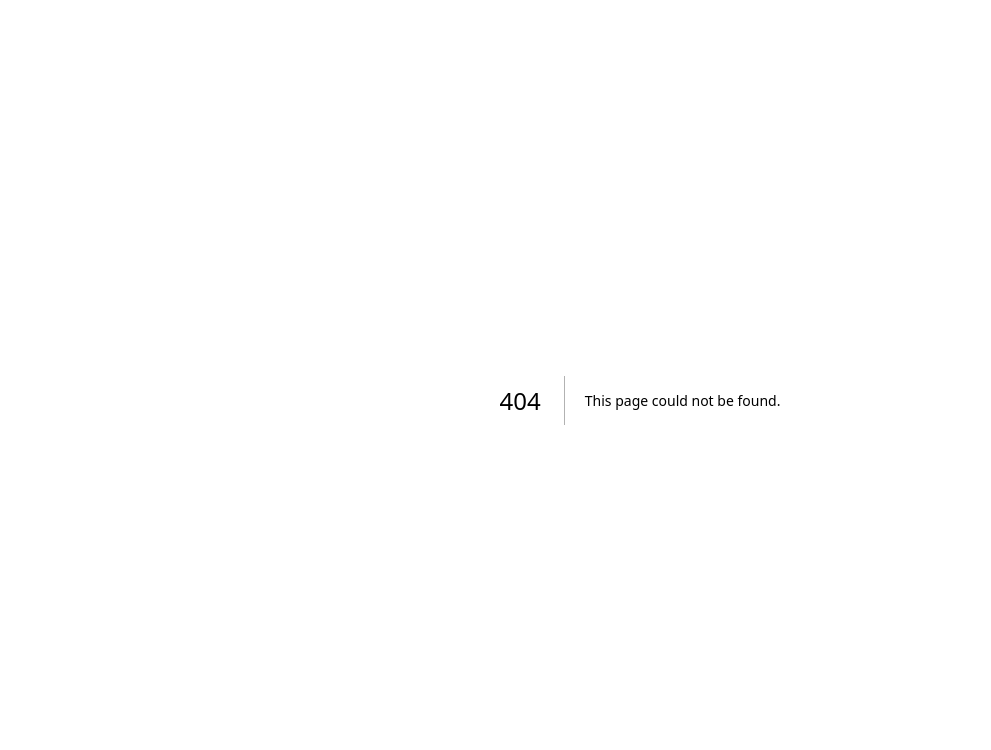
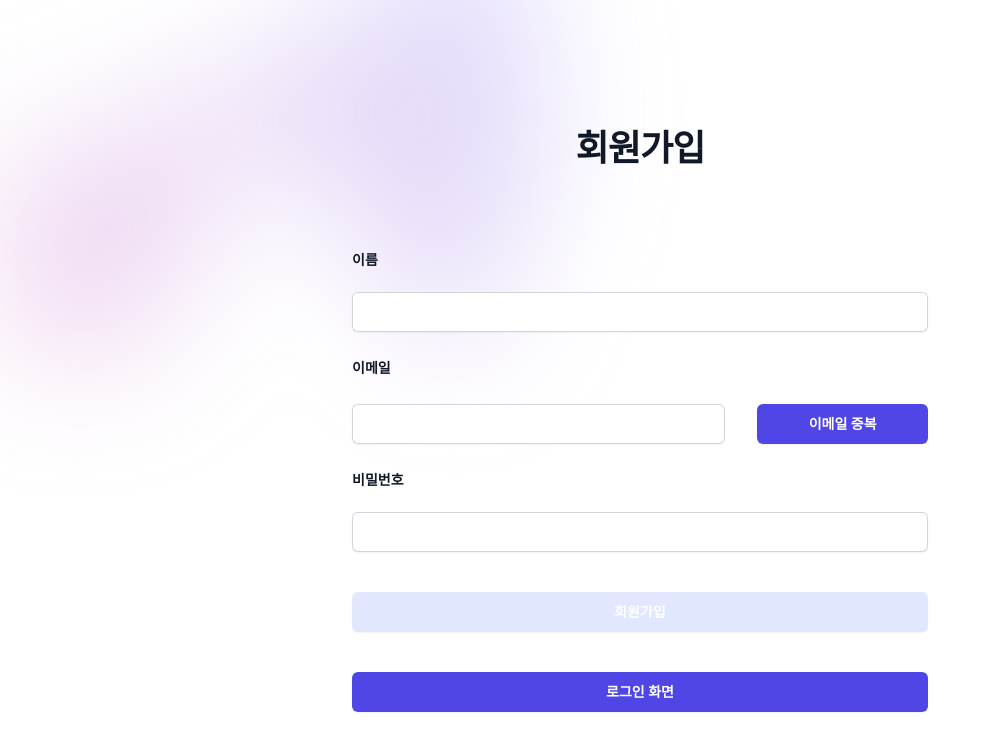
Before and after one commit to timonPark/WebPageManagementSystem_Front, a Next.js app: page /signUp in a window 1280 px wide. Before the commit this address had no page. Shown: the top 750 px of the page, without its empty margins (0-991 px from the left). Built offline with nearby package versions, Linux system fonts and the light colour scheme; no server answers.

Commit message:
Feature: 회원가입 페이지 생성 및 중복이메일 검사, 회원가입 API 구현
회원가입 페이지 생성 및 중복이메일 검사, 회원가입 API 구현

```diff
--- a/package.json
+++ b/package.json
@@ -9,6 +9,8 @@
     "lint": "next lint"
   },
   "dependencies": {
+    "@headlessui/react": "^2.1.2",
+    "@heroicons/react": "^2.1.5",
     "axios": "^1.7.2",
     "next": "^14.2.5",
     "next-auth": "^4.24.7",
--- a/src/app/api/auth/[...nextauth]/route.ts
+++ b/src/app/api/auth/[...nextauth]/route.ts
@@ -82,7 +82,7 @@
     },
   },
   pages: {
-    signIn: "/signin?value=aaaa",
+    signIn: "/signIn?value=aaaa",
   },
 });
 
--- a/src/app/components/ErrorMessageBox.tsx
+++ b/src/app/components/ErrorMessageBox.tsx
@@ -1,41 +1,43 @@
 
-type ErrorMessageBoxProps = {
+export type ErrorMessageBoxProps = {
   errorMessage: string;
-  signOut: Function;
+  inputfuc: Function | undefined;
+  isError: boolean;
 }
 
-function ErrorMessageBox({ errorMessage, signOut}: ErrorMessageBoxProps) {
+function ErrorMessageBox({ errorMessage, inputfuc, isError}: ErrorMessageBoxProps) {
   return (
-    <div class="relative z-10" aria-labelledby="modal-title" role="dialog" aria-modal="true">
+    isError ? (
+      <div className="relative z-10" aria-labelledby="modal-title" role="dialog" aria-modal="true">
 
-      <div class="fixed inset-0 bg-gray-500 bg-opacity-75 transition-opacity" aria-hidden="true"></div>
+        <div className="fixed inset-0 bg-gray-500 bg-opacity-75 transition-opacity" aria-hidden="true"></div>
 
-      <div class="fixed inset-0 z-10 w-screen overflow-y-auto">
-        <div class="flex min-h-full items-end justify-center p-4 text-center sm:items-center sm:p-0">
+        <div className="fixed inset-0 z-10 w-screen overflow-y-auto">
+          <div className="flex min-h-full items-end justify-center p-4 text-center sm:items-center sm:p-0">
             <div
-            class="relative transform overflow-hidden rounded-lg bg-white text-left shadow-xl transition-all sm:my-8 sm:w-full sm:max-w-lg">
-            <div class="bg-white px-4 pb-4 pt-5 sm:p-6 sm:pb-4">
-              <div class="sm:flex sm:items-start">
+              className="relative transform overflow-hidden rounded-lg bg-white text-left shadow-xl transition-all sm:my-8 sm:w-full sm:max-w-lg">
+              <div className="bg-white px-4 pb-4 pt-5 sm:p-6 sm:pb-4">
+                <div className="sm:flex sm:items-start">
                   <div
-                  class="mx-auto flex h-12 w-12 flex-shrink-0 items-center justify-center rounded-full bg-red-100 sm:mx-0 sm:h-10 sm:w-10">
-                  <svg class="h-6 w-6 text-red-600" fill="none" viewBox="0 0 24 24" stroke-width="1.5"
+                    className="mx-auto flex h-12 w-12 flex-shrink-0 items-center justify-center rounded-full bg-red-100 sm:mx-0 sm:h-10 sm:w-10">
+                    <svg className="h-6 w-6 text-red-600" fill="none" viewBox="0 0 24 24" stroke-width="1.5"
                          stroke="currentColor" aria-hidden="true">
                       <path stroke-linecap="round" stroke-linejoin="round"
                             d="M12 9v3.75m-9.303 3.376c-.866 1.5.217 3.374 1.948 3.374h14.71c1.73 0 2.813-1.874 1.948-3.374L13.949 3.378c-.866-1.5-3.032-1.5-3.898 0L2.697 16.126zM12 15.75h.007v.008H12v-.008z"/>
                     </svg>
                   </div>
-                <div class="mt-3 text-center sm:ml-4 sm:mt-0 sm:text-left">
-                  <h3 class="text-base font-semibold leading-6 text-gray-900" id="modal-title">로그인 에러</h3>
-                  <div class="mt-2">
-                    <p class="text-sm text-gray-500">{errorMessage}</p>
+                  <div className="mt-3 text-center sm:ml-4 sm:mt-0 sm:text-left">
+                    <h3 className="text-base font-semibold leading-6 text-gray-900" id="modal-title">Error</h3>
+                    <div className="mt-2">
+                      <p className="text-sm text-gray-500">{errorMessage}</p>
                     </div>
                   </div>
                 </div>
               </div>
-            <div class="bg-gray-50 px-4 py-3 sm:flex sm:flex-row-reverse sm:px-6">
+              <div className="bg-gray-50 px-4 py-3 sm:flex sm:flex-row-reverse sm:px-6">
                 <button type="button"
                         className="inline-flex w-full justify-center rounded-md bg-red-600 px-3 py-2 text-sm font-semibold text-white shadow-sm hover:bg-red-500 sm:ml-3 sm:w-auto"
-                      onClick={() => signOut()}
+                        onClick={inputfuc ? () => inputfuc() : undefined}
                 >Deactivate
                 </button>
               </div>
@@ -43,6 +45,8 @@
           </div>
         </div>
       </div>
+    ) : (<div></div>)
+
   )
 }
 
--- a/src/app/components/SignInButton.tsx
+++ b/src/app/components/SignInButton.tsx
@@ -10,8 +10,8 @@
   const loginType = session ? result["loginType"] : "";
 
   const { push } = useRouter();
-  if (session && session['errorMessage']) {
-    return <ErrorMessageBox errorMessage={session['errorMessage']} signOut={signOut}></ErrorMessageBox>
+  if (session && result['errorMessage']) {
+    return <ErrorMessageBox errorMessage={result['errorMessage']} inputfuc={signOut} isError={true} ></ErrorMessageBox>
   } else if (session && session?.user) {
     return (
       <button
--- /dev/null
+++ b/src/app/components/SignUp.tsx
@@ -0,0 +1,200 @@
+'use client'
+
+import {ChangeEvent, FormEvent, useState} from 'react'
+import {useRouter} from "next/navigation";
+import {Get, LOCATOR, Post} from "@/app/utils/axios";
+import ErrorMessageBox, {ErrorMessageBoxProps} from "@/app/components/ErrorMessageBox";
+import {SignUpReqDto} from "@/dto/user/sign.up.req.dto";
+
+interface SignUpStatus {
+  name: string;
+  email: string;
+  password: string;
+  isEmailValid: boolean;
+  isAlertBox: boolean;
+  errorMessage: string;
+}
+
+const SignUp: React.FC = () => {
+  const [signUpStatus, setSignUpStatus] = useState<SignUpStatus>({
+    name: '',
+    email: '',
+    password: '',
+    isEmailValid: false,
+    isAlertBox: false,
+    errorMessage: ''
+  })
+
+  const router = useRouter();
+
+  const handleChange = (e: ChangeEvent<HTMLInputElement>) => {
+    setSignUpStatus({
+      ...signUpStatus,
+      [e.target.name]: e.target.value,
+    });
+  };
+
+  const errorMessageReset = () => {
+    setSignUpStatus({
+      ...signUpStatus,
+      isAlertBox: false,
+      errorMessage: '',
+    })
+  }
+
+  const validateEmail = async () => {
+    try {
+      const result = await Get(
+        "/api/user/checkEmail/" + signUpStatus.email,
+      );
+      setSignUpStatus({
+        ...signUpStatus,
+        isEmailValid: true
+      });
+    } catch (error) {
+      const errorObj: any = error;
+      setSignUpStatus({
+        ...signUpStatus,
+        isAlertBox: true,
+        errorMessage: errorObj.response.data.message,
+      });
+    }
+  }
+
+  const goToSignInPage = () => {
+    router.push('/signIn')
+  }
+
+  const signUpSubmit = async (e: FormEvent) => {
+    e.preventDefault();
+    try {
+      const result = await Post(
+        "/api/user/signUp",
+        new SignUpReqDto(signUpStatus.name, signUpStatus.email, signUpStatus.password),
+      );
+      setSignUpStatus({
+        name: '',
+        email: '',
+        password: '',
+        isEmailValid: false,
+        isAlertBox: false,
+        errorMessage: ''
+      });
+      goToSignInPage();
+    } catch (error) {
+      const errorObj: any = error;
+      setSignUpStatus({
+        ...signUpStatus,
+        isAlertBox: true,
+        errorMessage: errorObj.response.data.message,
+      });
+    }
+
+
+  }
+  const [agreed, setAgreed] = useState(false)
+  return (
+
+    <div className="isolate bg-white px-6 py-24 sm:py-32 lg:px-8">
+      <ErrorMessageBox errorMessage={signUpStatus.errorMessage} inputfuc={errorMessageReset} isError={signUpStatus.isAlertBox}></ErrorMessageBox>
+      <div
+        aria-hidden="true"
+        className="absolute inset-x-0 top-[-10rem] -z-10 transform-gpu overflow-hidden blur-3xl sm:top-[-20rem]"
+      >
+        <div
+          style={{
+            clipPath:
+              'polygon(74.1% 44.1%, 100% 61.6%, 97.5% 26.9%, 85.5% 0.1%, 80.7% 2%, 72.5% 32.5%, 60.2% 62.4%, 52.4% 68.1%, 47.5% 58.3%, 45.2% 34.5%, 27.5% 76.7%, 0.1% 64.9%, 17.9% 100%, 27.6% 76.8%, 76.1% 97.7%, 74.1% 44.1%)',
+          }}
+          className="relative left-1/2 -z-10 aspect-[1155/678] w-[36.125rem] max-w-none -translate-x-1/2 rotate-[30deg] bg-gradient-to-tr from-[#ff80b5] to-[#9089fc] opacity-30 sm:left-[calc(50%-40rem)] sm:w-[72.1875rem]"
+        />
+      </div>
+      <div className="mx-auto max-w-2xl text-center">
+        <h2 className="text-3xl font-bold tracking-tight text-gray-900 sm:text-4xl">회원가입</h2>
+      </div>
+      <form className="mx-auto mt-16 max-w-xl sm:mt-20">
+        <div className="grid grid-cols-1 gap-x-8 gap-y-6 sm:grid-cols-3">
+          <div className="sm:col-span-3">
+            <label htmlFor="name" className="block text-sm font-semibold leading-6 text-gray-900">
+              이름
+            </label>
+            <div className="mt-5">
+              <input
+                id="name"
+                name="name"
+                type="text"
+                value={signUpStatus.name}
+                onChange={handleChange}
+                className="block w-full rounded-md border-0 px-3.5 py-2 text-gray-900 shadow-sm ring-1 ring-inset ring-gray-300 placeholder:text-gray-400 focus:ring-2 focus:ring-inset focus:ring-indigo-600 sm:text-sm sm:leading-6"
+              />
+            </div>
+          </div>
+          <div className="sm:col-span-3">
+            <label htmlFor="email" className="block text-sm font-semibold leading-6 text-gray-900">
+              이메일
+            </label>
+          </div>
+          <div className="sm:col-span-2">
+            <input
+              id="email"
+              name="email"
+              type="email"
+              value={signUpStatus.email}
+              onChange={handleChange}
+              className="block w-full rounded-md border-0 px-3.5 py-2 text-gray-900 shadow-sm ring-1 ring-inset ring-gray-300 placeholder:text-gray-400 focus:ring-2 focus:ring-inset focus:ring-indigo-600 sm:text-sm sm:leading-6"
+            />
+          </div>
+          <div className="sm:col-span-1">
+            <button
+              type="button"
+              disabled={signUpStatus.isEmailValid}
+              className={signUpStatus.isEmailValid ? "block w-full rounded-md bg-indigo-100 px-3.5 py-2.5 text-center text-sm font-semibold text-white shadow-sm " : "block w-full rounded-md bg-indigo-600 px-3.5 py-2.5 text-center text-sm font-semibold text-white shadow-sm hover:bg-indigo-500 focus-visible:outline focus-visible:outline-2 focus-visible:outline-offset-2 focus-visible:outline-indigo-600"}
+              onClick={validateEmail}
+            >
+              이메일 중복
+            </button>
+
+          </div>
+
+          <div className="sm:col-span-3">
+            <label htmlFor="password" className="block text-sm font-semibold leading-6 text-gray-900">
+              비밀번호
+            </label>
+            <div className="mt-5">
+              <input
+                id="password"
+                name="password"
+                type="password"
+                value={signUpStatus.password}
+                onChange={handleChange}
+                className="block w-full rounded-md border-0 px-3.5 py-2 text-gray-900 shadow-sm ring-1 ring-inset ring-gray-300 placeholder:text-gray-400 focus:ring-2 focus:ring-inset focus:ring-indigo-600 sm:text-sm sm:leading-6"
+              />
+            </div>
+          </div>
+        </div>
+        <div className="mt-10">
+          <button
+            type="submit"
+            disabled={!signUpStatus.isEmailValid}
+            className={!signUpStatus.isEmailValid ? "block w-full rounded-md bg-indigo-100 px-3.5 py-2.5 text-center text-sm font-semibold text-white shadow-sm " : "block w-full rounded-md bg-indigo-600 px-3.5 py-2.5 text-center text-sm font-semibold text-white shadow-sm hover:bg-indigo-500 focus-visible:outline focus-visible:outline-2 focus-visible:outline-offset-2 focus-visible:outline-indigo-600"}
+            onClick={signUpSubmit}
+          >
+            회원가입
+          </button>
+        </div>
+        <div className="mt-10">
+          <button
+            type="button"
+            onClick={goToSignInPage}
+            className="block w-full rounded-md bg-indigo-600 px-3.5 py-2.5 text-center text-sm font-semibold text-white shadow-sm hover:bg-indigo-500 focus-visible:outline focus-visible:outline-2 focus-visible:outline-offset-2 focus-visible:outline-indigo-600"
+          >
+            로그인 화면
+          </button>
+        </div>
+      </form>
+
+    </div>
+  )
+}
+
+export default SignUp;
--- /dev/null
+++ b/src/app/signUp/page.tsx
@@ -0,0 +1,7 @@
+import SignUp from "@/app/components/SignUp";
+
+export default function SignUpPage() {
+  return (
+    <SignUp></SignUp>
+  )
+}
--- /dev/null
+++ b/src/dto/user/sign.up.req.dto.ts
@@ -0,0 +1,11 @@
+export class SignUpReqDto {
+  private name: string;
+  private email: string;
+  private password: string;
+
+  constructor(name: string, email: string, password: string) {
+    this.name = name;
+    this.email = email;
+    this.password = password;
+  }
+}
--- /dev/null
+++ b/src/pages/api/user/checkEmail/[email].ts
@@ -0,0 +1,26 @@
+import { NextApiRequest, NextApiResponse } from 'next';
+import {Get, LOCATOR} from "@/app/utils/axios";
+
+const removeApiPrefix = (path: string) => {
+  const prefix = '/api';
+  if (path.startsWith(prefix)) {
+    return path.substring(prefix.length);
+  }
+  return path;
+}
+
+export default async function handler(req: NextApiRequest, res: NextApiResponse) {
+  // const { email } = req.query;
+  const url: string = removeApiPrefix(req.url as string);
+  try {
+    const result = await Get(
+      LOCATOR.backend + url,
+    );
+    const data = result.data;
+    res.status(202).json({  ...data });
+  } catch(error) {
+    const errorObj: any = error;
+    res.status(400).json({ message: errorObj.response.data.message });
+  }
+
+}
--- /dev/null
+++ b/src/pages/api/user/signUp.ts
@@ -0,0 +1,28 @@
+import { NextApiRequest, NextApiResponse } from 'next';
+import {Get, LOCATOR, Post} from "@/app/utils/axios";
+
+const removeApiPrefix = (path: string) => {
+  const prefix = '/api';
+  if (path.startsWith(prefix)) {
+    return path.substring(prefix.length);
+  }
+  return path;
+}
+
+export default async function handler(req: NextApiRequest, res: NextApiResponse) {
+  // const { email } = req.query;
+  req.body
+  const url: string = removeApiPrefix(req.url as string);
+  try {
+    const result = await Post(
+      LOCATOR.backend + url,
+      req.body,
+    );
+    const data = result.data;
+    res.status(202).json({  ...data });
+  } catch(error) {
+    const errorObj: any = error;
+    res.status(400).json({ message: errorObj.response.data.message });
+  }
+
+}
```
Also changed, not shown: src/app/signIn/page.tsx (renamed from src/app/signin/page.tsx), src/pages/api/user/login.ts (added). Lines whose indentation alone changed are shown as unchanged.
